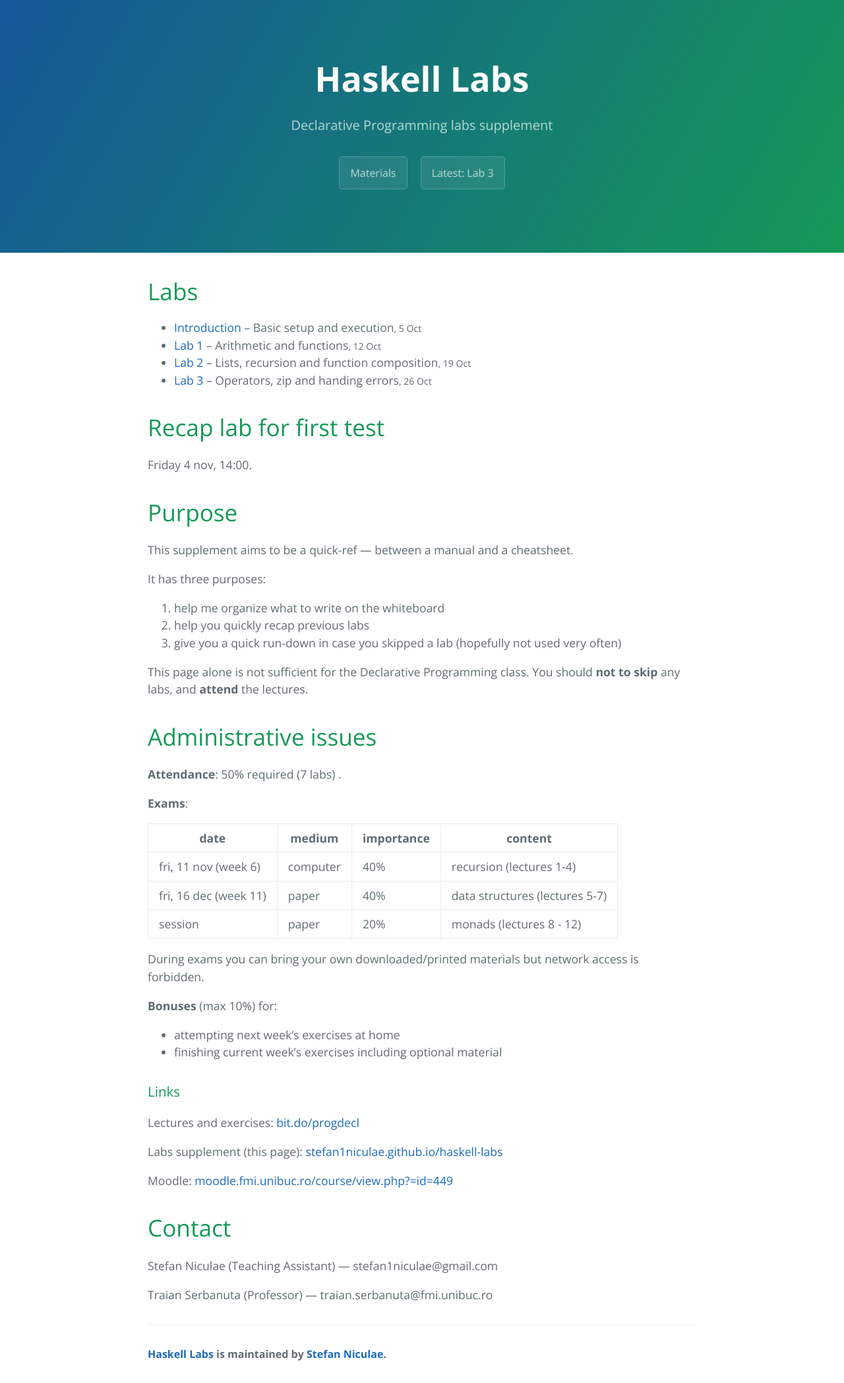
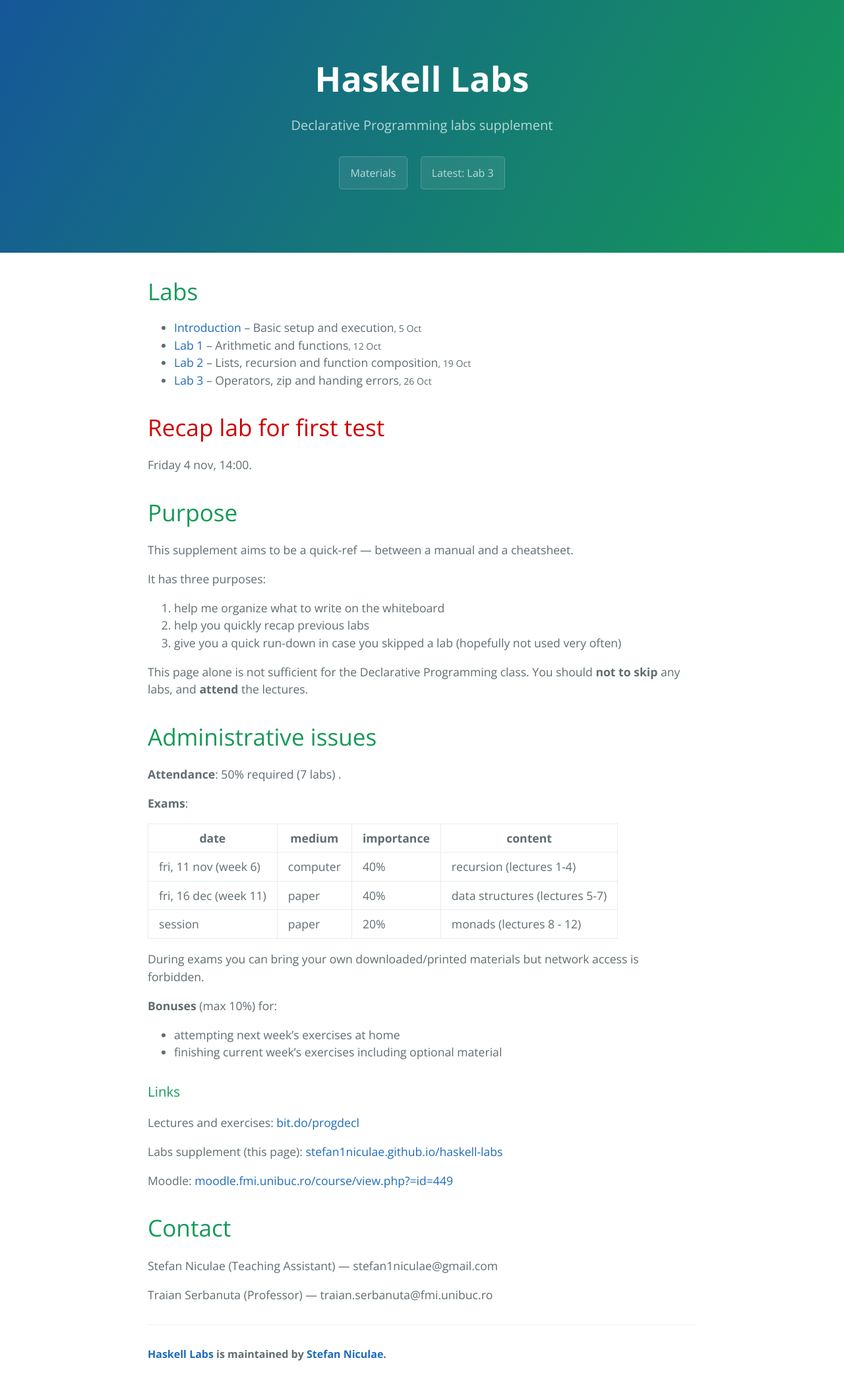
Before and after one commit to stefan-niculae/.well-known, a Jekyll site: the page built from index.md, in a window 1280 px wide. Shown: the whole page at 66% size. Built offline with Jekyll 4.4.1, drawn with Linux system fonts in a browser that asks for light colours.

Commit message:
highlighted styling

```diff
--- a/css/custom.css
+++ b/css/custom.css
@@ -16,6 +16,6 @@ nav {
   top: 0;
 }
 
-.important {
-  color: #800000;
+.highlighted {
+  color: #CF0000 !important;
 }
--- a/index.md
+++ b/index.md
@@ -13,7 +13,7 @@ tagline: Declarative Programming labs supplement
   {% endfor %}
 </ul>
 
-<h1 class="important">Recap lab for first test</h1>
+<h1 class="highlighted">Recap lab for first test</h1>
 Friday 4 nov, 14:00.
 
 # Purpose
```
